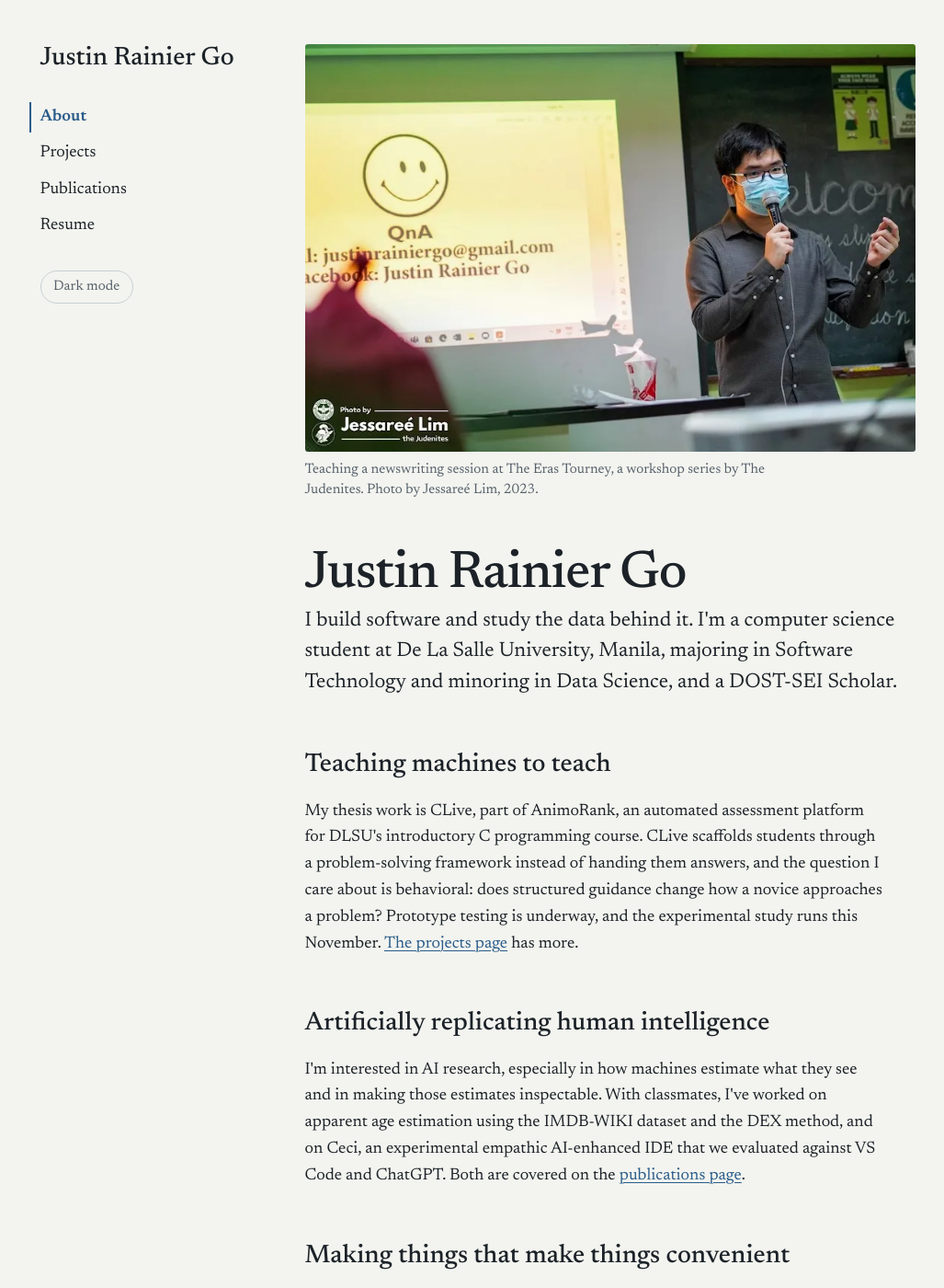
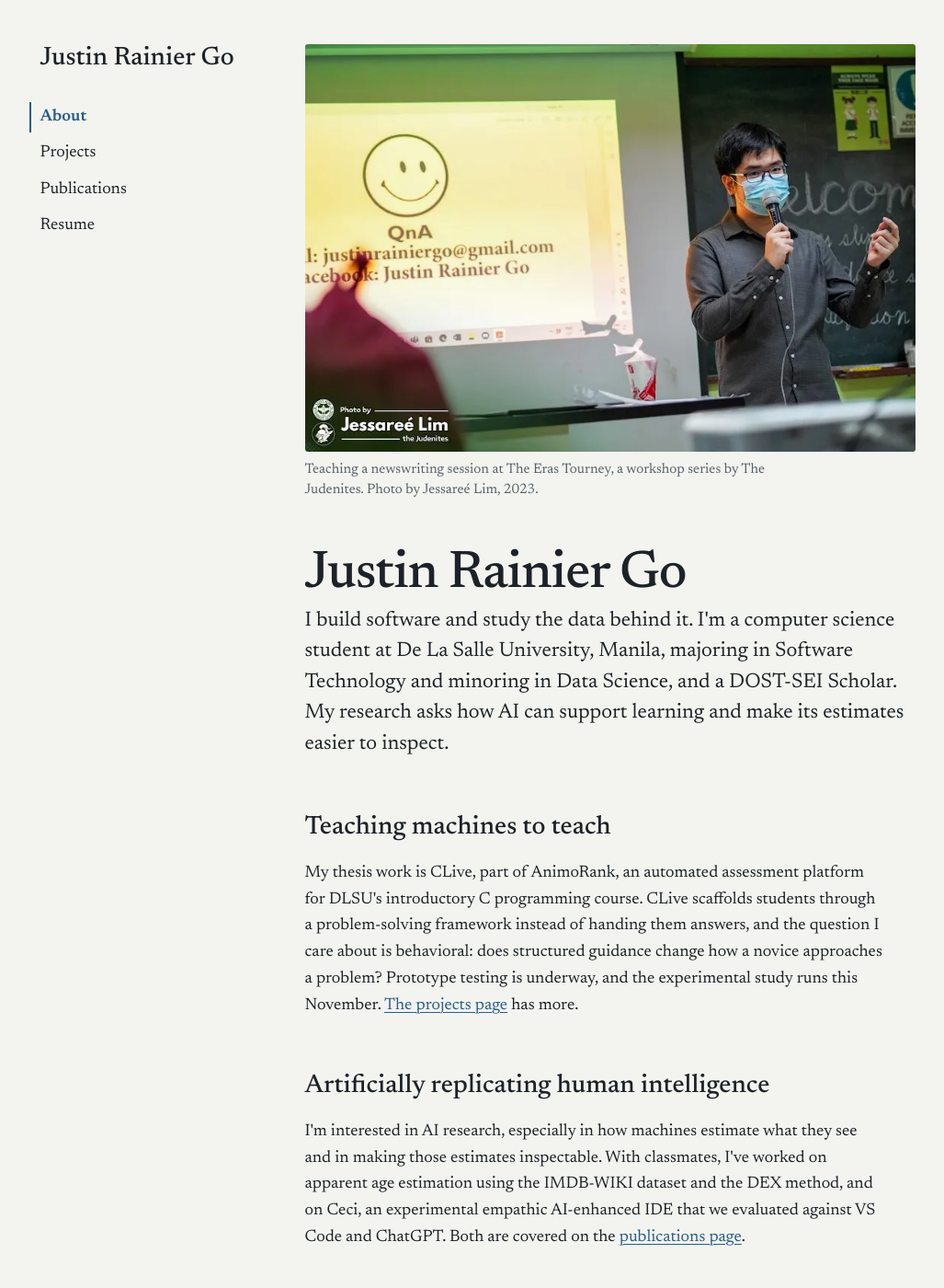
Before and after one commit to jrgo7/jrgo7.github.io, a Jekyll site: the page built from index.html, in a window 1280 px wide and 1400 px high. Shown: the whole window at 92% size, without its empty margins (113-1140 px from the left). Built offline with Jekyll 4.4.1, drawn with Linux system fonts in a browser that asks for light colours.

Commit message:
Remove light/dark toggle and update intro
Follow the operating system's light or dark setting instead of a toggle,
and remove the theme scripts. Also reword the homepage intro and the
site description around research on AI for learning.

```diff
--- a/_config.yml
+++ b/_config.yml
@@ -1,5 +1,5 @@
 title: Justin Rainier Go
-description: Justin Rainier Go is a software engineer and computer science student at De La Salle University, Manila, working on software, data science, and research.
+description: Justin Rainier Go is a computer science student at De La Salle University, Manila, researching AI for learning and empathic computing.
 lang: en
 url: https://jrgo7.github.io
 
--- a/_includes/head.html
+++ b/_includes/head.html
@@ -11,4 +11,3 @@
   href="https://fonts.googleapis.com/css2?family=Newsreader:ital,opsz,wght@0,6..72,400;0,6..72,500;0,6..72,600;1,6..72,400&display=swap"
 />
 <link rel="stylesheet" href="{{ '/assets/css/site.css' | relative_url }}" />
-<script src="{{ '/assets/js/theme.js' | relative_url }}"></script>
--- a/_includes/rail.html
+++ b/_includes/rail.html
@@ -9,5 +9,4 @@
       {% endfor %}
     </ul>
   </nav>
-  <button class="theme-toggle" type="button" data-theme-toggle>Dark mode</button>
 </aside>
--- a/_layouts/default.html
+++ b/_layouts/default.html
@@ -12,6 +12,5 @@
       </main>
     </div>
     {% include footer.html %}
-    <script src="{{ '/assets/js/site.js' | relative_url }}" defer></script>
   </body>
 </html>
--- a/assets/css/site.css
+++ b/assets/css/site.css
@@ -22,7 +22,7 @@
 }
 
 @media (prefers-color-scheme: dark) {
-  :root:not([data-theme="light"]) {
+  :root {
     --paper: #14181c;
     --ink: #e4e8ec;
     --muted: #9aa5b0;
@@ -31,16 +31,6 @@
     --wash: #1c2228;
     color-scheme: dark;
   }
-}
-
-:root[data-theme="dark"] {
-  --paper: #14181c;
-  --ink: #e4e8ec;
-  --muted: #9aa5b0;
-  --accent: #8db6e0;
-  --rule: #2c353d;
-  --wash: #1c2228;
-  color-scheme: dark;
 }
 
 /* Base -------------------------------------------------------------------- */
@@ -203,23 +193,6 @@
   box-shadow: inset 2px 0 0 var(--accent);
   padding-left: 0.75rem;
   margin-left: -0.75rem;
-}
-
-.theme-toggle {
-  font: inherit;
-  font-size: 0.95rem;
-  color: var(--muted);
-  background: none;
-  border: 1px solid var(--rule);
-  border-radius: 999px;
-  padding: 0.3rem 0.85rem;
-  cursor: pointer;
-  align-self: flex-start;
-}
-
-.theme-toggle:hover {
-  color: var(--ink);
-  border-color: var(--muted);
 }
 
 main {
--- a/assets/js/site.js
+++ /dev/null
@@ -1,34 +0,0 @@
-// Theme toggle. The button names the mode it will switch to.
-(function () {
-  var root = document.documentElement;
-  var query = window.matchMedia("(prefers-color-scheme: dark)");
-
-  function currentTheme() {
-    var explicit = root.getAttribute("data-theme");
-    if (explicit) return explicit;
-    return query.matches ? "dark" : "light";
-  }
-
-  function labelButtons() {
-    var next = currentTheme() === "dark" ? "Light mode" : "Dark mode";
-    document.querySelectorAll("[data-theme-toggle]").forEach(function (button) {
-      button.textContent = next;
-    });
-  }
-
-  document.querySelectorAll("[data-theme-toggle]").forEach(function (button) {
-    button.addEventListener("click", function () {
-      var theme = currentTheme() === "dark" ? "light" : "dark";
-      root.setAttribute("data-theme", theme);
-      try {
-        localStorage.setItem("theme", theme);
-      } catch (e) {
-        // Not saved, but the switch still works for this visit.
-      }
-      labelButtons();
-    });
-  });
-
-  query.addEventListener("change", labelButtons);
-  labelButtons();
-})();
--- a/assets/js/theme.js
+++ /dev/null
@@ -1,12 +0,0 @@
-// Runs in <head> so the saved theme applies before first paint.
-// With no saved choice, the CSS follows the operating system setting.
-(function () {
-  try {
-    var saved = localStorage.getItem("theme");
-    if (saved === "light" || saved === "dark") {
-      document.documentElement.setAttribute("data-theme", saved);
-    }
-  } catch (e) {
-    // Storage can be blocked (private windows, strict settings). Fall back to the system theme.
-  }
-})();
--- a/index.html
+++ b/index.html
@@ -21,7 +21,9 @@
 <p class="lede">
   I build software and study the data behind it. I'm a computer science
   student at De La Salle University, Manila, majoring in Software
-  Technology and minoring in Data Science, and a DOST-SEI Scholar.
+  Technology and minoring in Data Science, and a DOST-SEI Scholar. My
+  research asks how AI can support learning and make its estimates easier
+  to inspect.
 </p>
 
 <h2>Teaching machines to teach</h2>
```
